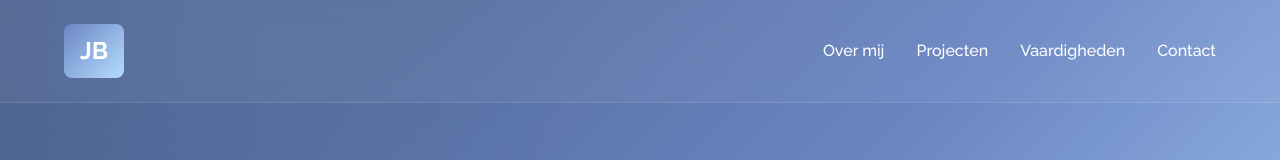
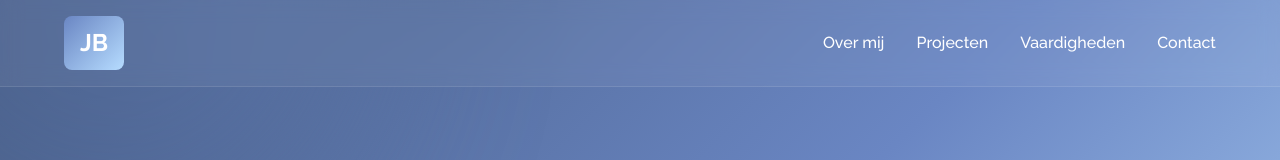
Before and after one commit to joeriBouwman25/joeri-bouwman.nl, a React (Create React App) app: page / in a window 1280 px wide. Shown: the top 160 px of the page. Built offline with nearby package versions, Linux system fonts and the light colour scheme.

Commit message:
fix header

```diff
--- a/src/components/hero/Hero.css
+++ b/src/components/hero/Hero.css
@@ -75,7 +75,7 @@
     display: flex;
     justify-content: space-between;
     align-items: center;
-    padding: 1.5rem 5%;
+    padding: 1rem 5%;
     background: rgba(255, 255, 255, 0.05);
     backdrop-filter: blur(10px);
     border-bottom: 1px solid rgba(255, 255, 255, 0.1);
```
